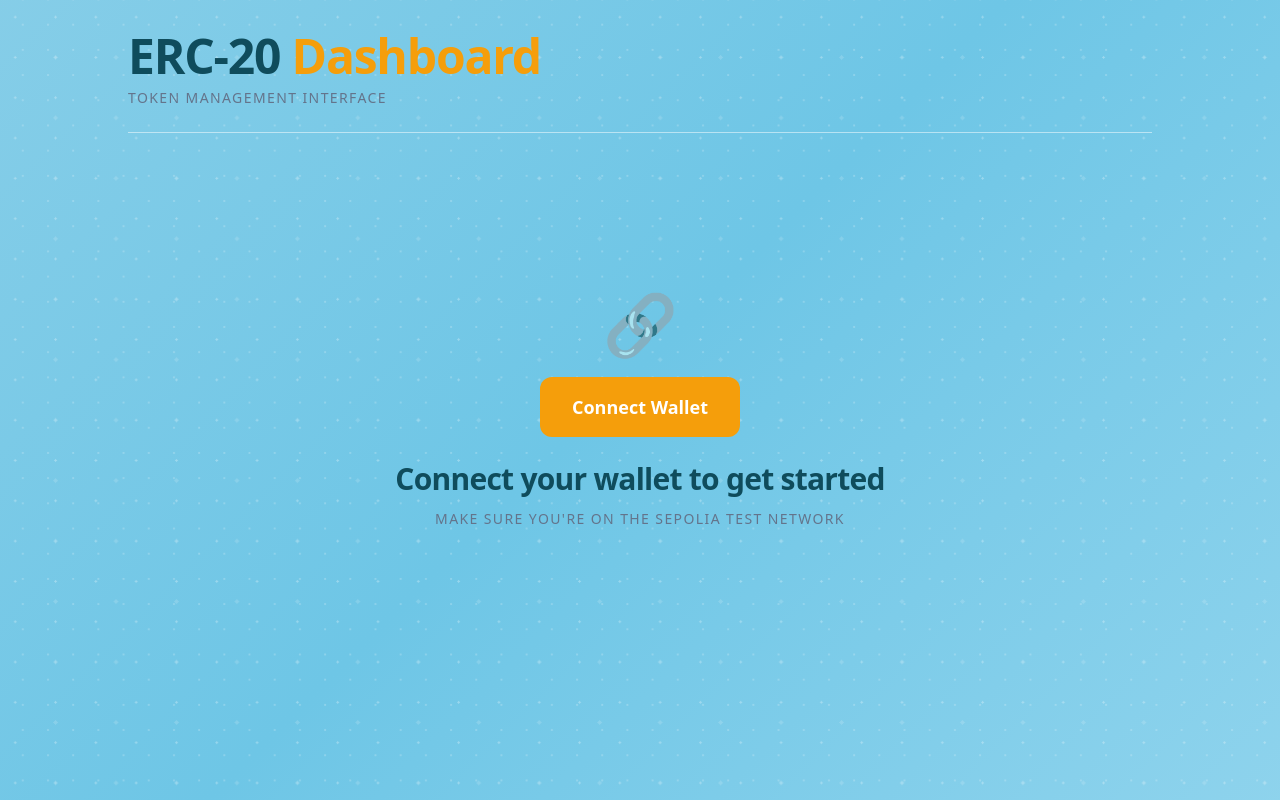
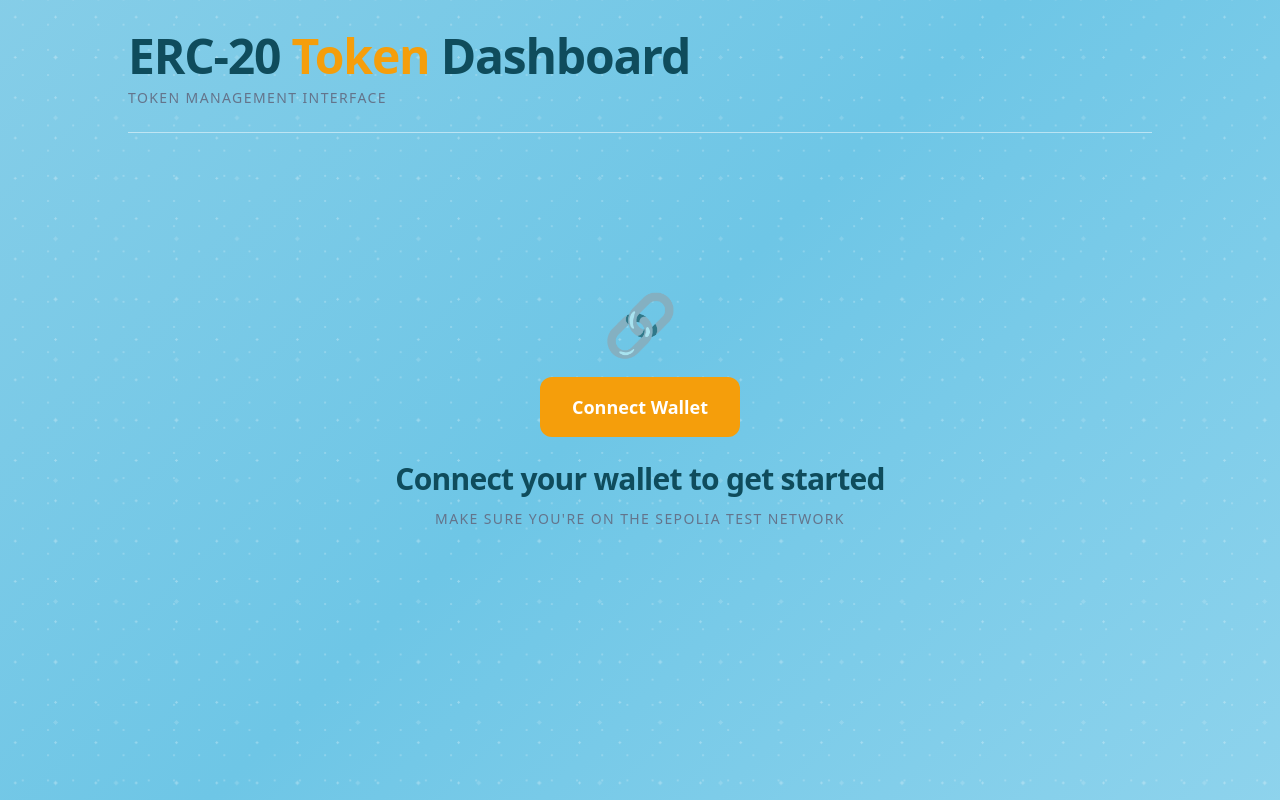
Before and after one commit to Ktredway0128/erc20-token-dashboard, a React (Create React App) app: page / in a window 1280 px wide. Built offline with nearby package versions, Linux system fonts and the light colour scheme.

Commit message:
Update Header

```diff
--- a/src/App.js
+++ b/src/App.js
@@ -289,7 +289,7 @@ function App() {
           <div className="flex justify-between items-center mb-6">
             <div>
               <h1 className="text-5xl font-bold tracking-tight" style={{ color: '#0f4c5c' }}>
-                {tokenName || 'ERC-20'} <span style={{ color: '#f59e0b' }}>Dashboard</span>
+                ERC-20 <span style={{ color: '#f59e0b' }}>Token</span> Dashboard
               </h1>
               <p className="text-sm mt-2 uppercase tracking-widest font-medium" style={{ color: '#64748b' }}>
                 Token Management Interface
```
